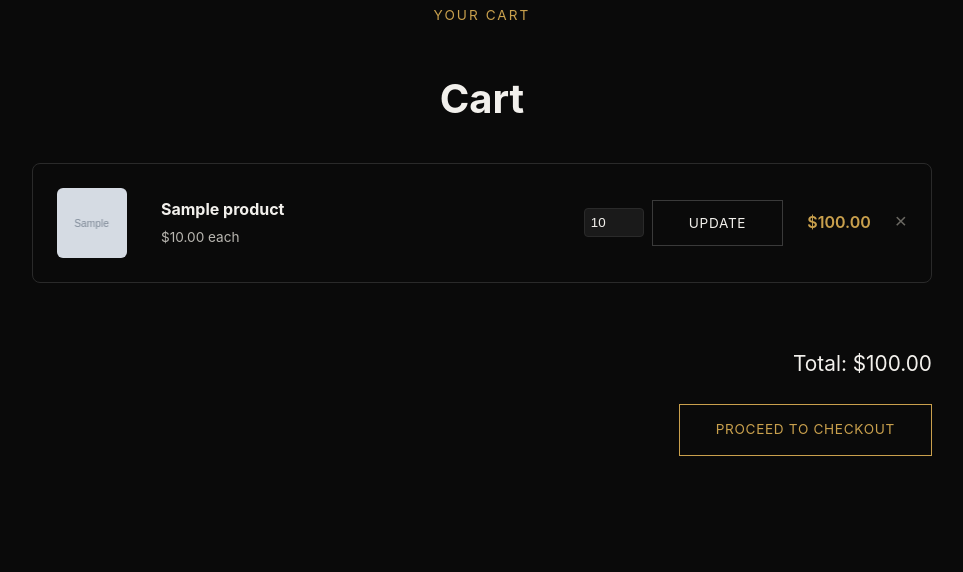
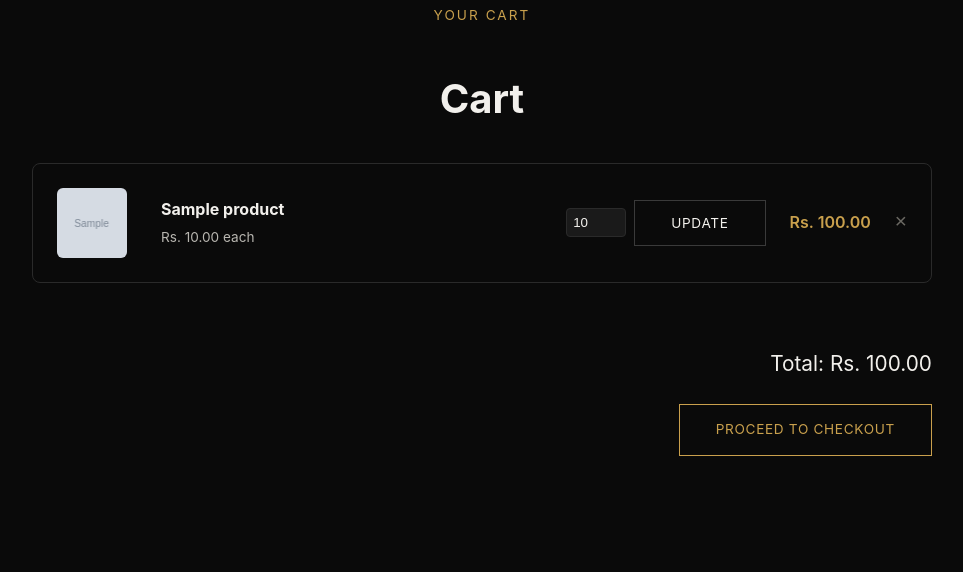
Before and after one commit to ali-sher-makki/leather-dynamics, a Django app: page /cart/ in a window 1280 px wide. Shown: the part 158-730 px from the top of the page, without its empty margins (158-1121 px from the left). Run offline with Django 5.2, Linux system fonts and the light colour scheme; a user stored in the database is signed in; tables that the repository leaves empty hold one stand-in row (values such as "Sample post"); grey boxes marked "Sample" are stand-in pictures; some libraries are stand-ins or nearby versions.

Commit message:
Display prices in PKR instead of USD

```diff
--- a/static/js/shop.js
+++ b/static/js/shop.js
@@ -15,7 +15,7 @@ async function loadProducts() {
         <div class="shop-card-image" style="${p.image ? `background-image:url('${p.image}');background-size:cover;background-position:center;` : ""}"></div>
         ${p.category ? `<p class="shop-card-category">${p.category}</p>` : ""}
         <h3 class="shop-card-name">${p.name}</h3>
-        <p class="shop-card-price">${p.price ? "$" + parseFloat(p.price).toFixed(2) : "Contact for Pricing"}</p>
+        <p class="shop-card-price">${p.price ? "Rs. " + parseFloat(p.price).toFixed(2) : "Contact for Pricing"}</p>
       </div>
     `).join("");
 
--- a/templates/cart.html
+++ b/templates/cart.html
@@ -16,14 +16,14 @@
       <div class="cart-row-image" {% if item.product.image %}style="background-image:url('{{ item.product.image.url }}');background-size:cover;background-position:center;"{% endif %}></div>
       <div class="cart-row-info">
         <h3>{{ item.product.name }}</h3>
-        <p class="cart-row-price">${{ item.product.price }} each</p>
+        <p class="cart-row-price">Rs. {{ item.product.price }} each</p>
       </div>
       <form method="post" action="{% url 'cart-update' item.id %}" class="cart-qty-form">
         {% csrf_token %}
         <input type="number" name="quantity" value="{{ item.quantity }}" min="1">
         <button type="submit" class="btn-secondary">Update</button>
       </form>
-      <p class="cart-row-subtotal">${{ item.subtotal }}</p>
+      <p class="cart-row-subtotal">Rs. {{ item.subtotal }}</p>
       <form method="post" action="{% url 'cart-remove' item.id %}">
         {% csrf_token %}
         <button type="submit" class="cart-remove-btn" aria-label="Remove">&times;</button>
@@ -32,7 +32,7 @@
     {% endfor %}
   </div>
   <div class="cart-summary">
-    <p class="cart-total">Total: ${{ total }}</p>
+    <p class="cart-total">Total: Rs. {{ total }}</p>
     <a href="{% url 'checkout' %}" class="btn-primary">Proceed to Checkout</a>
   </div>
   {% else %}
--- a/templates/checkout.html
+++ b/templates/checkout.html
@@ -22,10 +22,10 @@
       <h2 class="contact-details-title">Your Items</h2>
       <ul class="checkout-summary-list">
         {% for item in items %}
-        <li>{{ item.product.name }} x{{ item.quantity }} - ${{ item.subtotal }}</li>
+        <li>{{ item.product.name }} x{{ item.quantity }} - Rs. {{ item.subtotal }}</li>
         {% endfor %}
       </ul>
-      <p class="checkout-total">Total: ${{ total }}</p>
+      <p class="checkout-total">Total: Rs. {{ total }}</p>
     </div>
   </div>
 </section>
--- a/templates/order_detail.html
+++ b/templates/order_detail.html
@@ -7,10 +7,10 @@
       <h1 class="contact-page-title">Order Details</h1>
       <ul class="checkout-summary-list">
         {% for item in order.items.all %}
-        <li>{{ item.product_name }} x{{ item.quantity }} - ${{ item.subtotal }}</li>
+        <li>{{ item.product_name }} x{{ item.quantity }} - Rs. {{ item.subtotal }}</li>
         {% endfor %}
       </ul>
-      <p class="checkout-total">Total: ${{ order.total_amount }}</p>
+      <p class="checkout-total">Total: Rs. {{ order.total_amount }}</p>
       <a href="{% url 'order-history' %}" class="btn-secondary">Back to Order History</a>
     </div>
     <div class="contact-details-block">
--- a/templates/order_history.html
+++ b/templates/order_history.html
@@ -17,7 +17,7 @@
         <li>{{ item.product_name }} x{{ item.quantity }}</li>
         {% endfor %}
       </ul>
-      <p class="order-summary-total">Total: ${{ order.total_amount }} &middot; {{ order.created_at|date:"M d, Y" }}</p>
+      <p class="order-summary-total">Total: Rs. {{ order.total_amount }} &middot; {{ order.created_at|date:"M d, Y" }}</p>
     </a>
     {% empty %}
     <p class="shop-empty">No orders yet - <a href="{% url 'shop-all' %}">browse the shop</a>.</p>
--- a/templates/product_detail.html
+++ b/templates/product_detail.html
@@ -13,7 +13,7 @@
       <p class="product-rating product-rating-empty">No reviews yet</p>
       {% endif %}
       <p class="product-detail-price">
-        {% if product.price %}${{ product.price }}{% else %}<a href="{% url 'contact-page' %}">Contact for Pricing</a>{% endif %}
+        {% if product.price %}Rs. {{ product.price }}{% else %}<a href="{% url 'contact-page' %}">Contact for Pricing</a>{% endif %}
       </p>
       <p class="product-detail-description">{{ product.description }}</p>
       <div class="product-detail-actions">
--- a/templates/profile.html
+++ b/templates/profile.html
@@ -64,10 +64,10 @@
         </div>
         <ul class="order-summary-items">
           {% for item in order.items.all %}
-          <li>{{ item.product_name }} x{{ item.quantity }} - ${{ item.subtotal }}</li>
+          <li>{{ item.product_name }} x{{ item.quantity }} - Rs. {{ item.subtotal }}</li>
           {% endfor %}
         </ul>
-        <p class="order-summary-total">Total: ${{ order.total_amount }} &middot; {{ order.created_at|date:"M d, Y" }}</p>
+        <p class="order-summary-total">Total: Rs. {{ order.total_amount }} &middot; {{ order.created_at|date:"M d, Y" }}</p>
       </a>
       {% empty %}
       <p class="profile-empty">No orders yet - once you place an order, it will show up here.</p>
--- a/templates/shop_products.html
+++ b/templates/shop_products.html
@@ -25,7 +25,7 @@
         <div class="shop-card-image" {% if product.image %}style="background-image:url('{{ product.image.url }}');background-size:cover;background-position:center;"{% endif %}></div>
         {% if product.category %}<p class="shop-card-category">{{ product.category }}</p>{% endif %}
         <h3 class="shop-card-name">{{ product.name }}</h3>
-        <p class="shop-card-price">{% if product.price %}${{ product.price }}{% else %}Contact for Pricing{% endif %}</p>
+        <p class="shop-card-price">{% if product.price %}Rs. {{ product.price }}{% else %}Contact for Pricing{% endif %}</p>
       </a>
       {% if product.price %}
       <form method="post" action="{% url 'cart-add' product.id %}" class="shop-card-cart-form">
```
